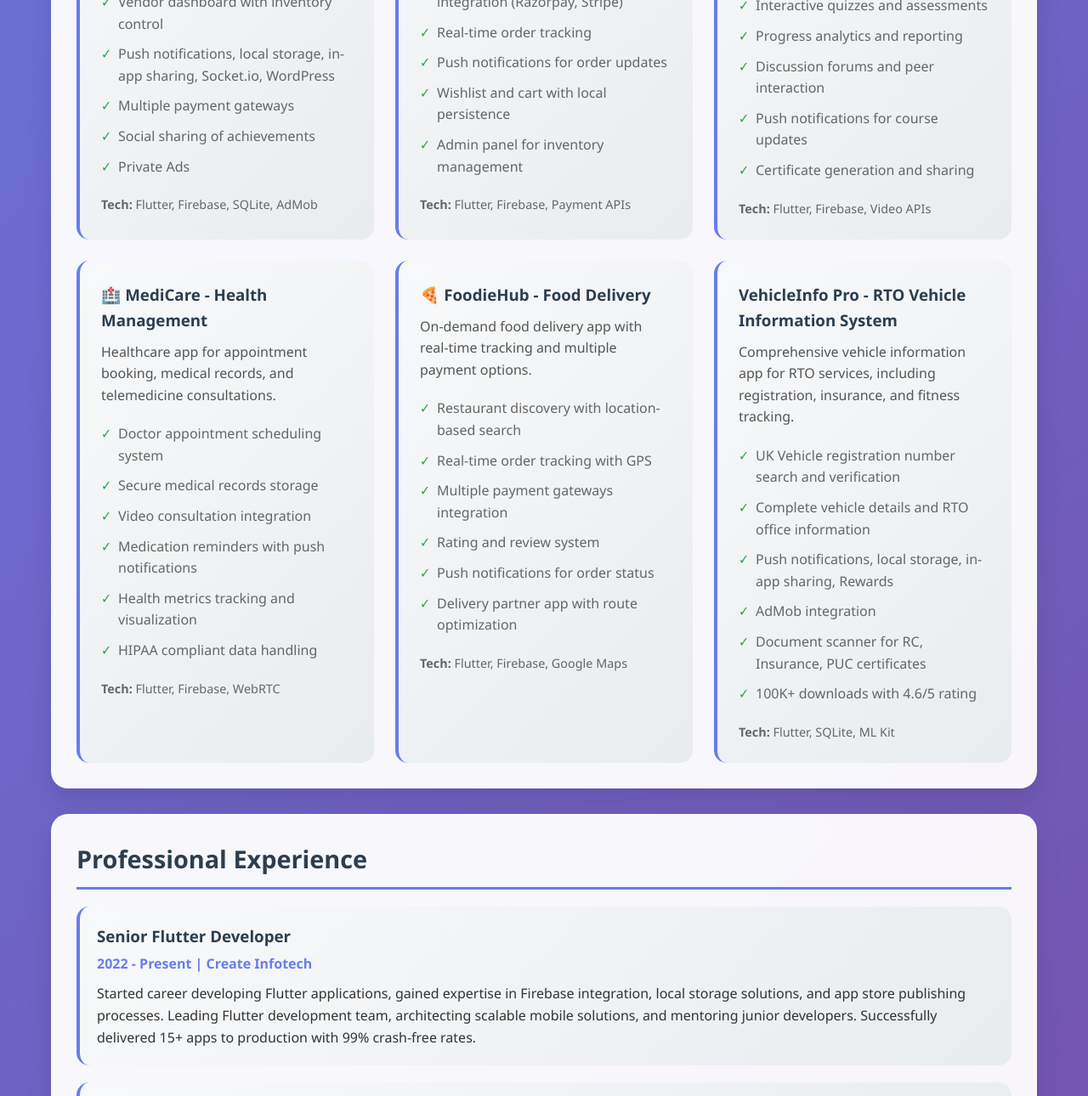
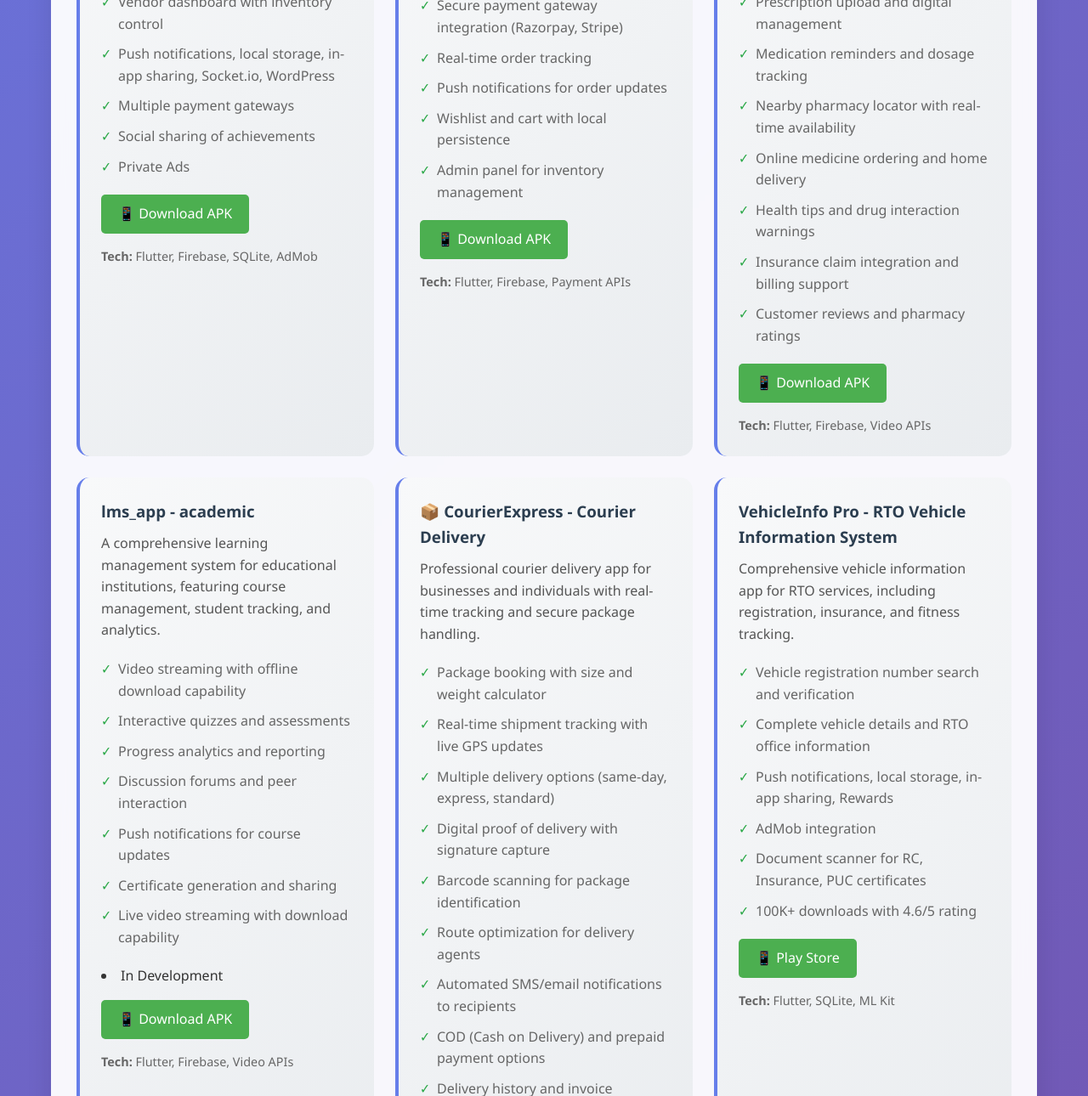
Before and after one commit to CreateInfotech2024/henilbhadiyadra.github.io, a plain HTML site: page index.html in a window 1280 px wide. Shown: the part 1648-2938 px from the top of the page at 85% size. Drawn offline with Linux system fonts and the light colour scheme.

Commit message:
Update index.html

```diff
--- a/index.html
+++ b/index.html
@@ -427,6 +427,13 @@
                         <li>Social sharing of achievements</li>
                         <li>Private Ads</li>
                     </ul>
+                    <div class="download-section" style="margin: 15px 0;">
+                        <a href="https://drive.google.com/file/d/1XEl70rH1rG-SY0rF3EpSe-e6DoOpftOf/view?usp=drive_link"
+                            class="btn btn-primary" download="British Chemist.apk"
+                            style="background: #4CAF50; color: white; padding: 10px 20px; text-decoration: none; border-radius: 5px; display: inline-block;">
+                            📱 Download APK
+                        </a>
+                    </div>
                     <!-- <div class="project-links">
                         <a href="#" class="btn btn-primary">📱 Play Store</a>
                         <a href="#" class="btn btn-primary">🍎 App Store</a>
@@ -436,9 +443,8 @@
                         Flutter, Firebase, SQLite, AdMob
                     </p>
                 </div>
-
                 <div class="project-card">
-                    <h3>🛒 ShopEasy - E-commerce App</h3>
+                    <h3>🛒 MMJ Enterprise - E-commerce App</h3>
                     <p class="project-description">Full-featured e-commerce platform with payment integration and order
                         management.</p>
                     <ul class="project-features">
@@ -449,6 +455,13 @@
                         <li>Wishlist and cart with local persistence</li>
                         <li>Admin panel for inventory management</li>
                     </ul>
+                    <div class="download-section" style="margin: 15px 0;">
+                        <a href="https://drive.google.com/file/d/1j74aHSEq8RFMqJHN4hcTM5Z5xwYjt0uQ/view?usp=drive_link"
+                            class="btn btn-primary" download="MMJEnterprise.apk"
+                            style="background: #4CAF50; color: white; padding: 10px 20px; text-decoration: none; border-radius: 5px; display: inline-block;">
+                            📱 Download APK
+                        </a>
+                    </div>
                     <!-- <div class="project-links">
                         <a href="#" class="btn btn-primary">📱 Play Store</a>
                         <a href="#" class="btn btn-primary">🍎 App Store</a>
@@ -460,17 +473,26 @@
                 </div>
 
                 <div class="project-card">
-                    <h3>📚 StudyBuddy - Learning Platform</h3>
-                    <p class="project-description">Educational app with video courses, quizzes, and progress tracking
-                        for students.</p>
+                    <h3>All Chemists - Pharmacy App</h3>
+                    <p class="project-description">A comprehensive pharmacy app with medication tracking, prescription
+                        management, and health resources. logging, and progress analytics.</p>
                     <ul class="project-features">
-                        <li>Video streaming with offline download capability</li>
-                        <li>Interactive quizzes and assessments</li>
-                        <li>Progress analytics and reporting</li>
-                        <li>Discussion forums and peer interaction</li>
-                        <li>Push notifications for course updates</li>
-                        <li>Certificate generation and sharing</li>
+                        <li>Medicine search and detailed drug information database</li>
+                        <li>Prescription upload and digital management</li>
+                        <li>Medication reminders and dosage tracking</li>
+                        <li>Nearby pharmacy locator with real-time availability</li>
+                        <li>Online medicine ordering and home delivery</li>
+                        <li>Health tips and drug interaction warnings</li>
+                        <li>Insurance claim integration and billing support</li>
+                        <li>Customer reviews and pharmacy ratings</li>
                     </ul>
+                    <div class="download-section" style="margin: 15px 0;">
+                        <a href="https://drive.google.com/file/d/1dPoKrrdpva3w4Q8WLX4UgWhFaTVULUJv/view?usp=drive_link"
+                            class="btn btn-primary" download="VehicleInfo-Pro-v1.0.apk"
+                            style="background: #4CAF50; color: white; padding: 10px 20px; text-decoration: none; border-radius: 5px; display: inline-block;">
+                            📱 Download APK
+                        </a>
+                    </div>
                     <!-- <div class="project-links">
                         <a href="#" class="btn btn-primary">📱 Play Store</a>
                         <a href="#" class="btn btn-secondary">🌐 Website</a>
@@ -482,46 +504,65 @@
                 </div>
 
                 <div class="project-card">
-                    <h3>🏥 MediCare - Health Management</h3>
-                    <p class="project-description">Healthcare app for appointment booking, medical records, and
-                        telemedicine consultations.</p>
+                    <h3>lms_app - academic</h3>
+                    <p class="project-description">A comprehensive learning management system for educational
+                        institutions,
+                        featuring course management, student tracking, and analytics.</p>
                     <ul class="project-features">
-                        <li>Doctor appointment scheduling system</li>
-                        <li>Secure medical records storage</li>
-                        <li>Video consultation integration</li>
-                        <li>Medication reminders with push notifications</li>
-                        <li>Health metrics tracking and visualization</li>
-                        <li>HIPAA compliant data handling</li>
+                        <li>Video streaming with offline download capability</li>
+                        <li>Interactive quizzes and assessments</li>
+                        <li>Progress analytics and reporting</li>
+                        <li>Discussion forums and peer interaction</li>
+                        <li>Push notifications for course updates</li>
+                        <li>Certificate generation and sharing</li>
+                        <li>Live video streaming with download capability</li>
                     </ul>
+                    <li>In Development</li>
+                    <div class="download-section" style="margin: 15px 0;">
+                        <a href="https://drive.google.com/file/d/1ifMvvAAwjE76ILJJ3jkN8P5p3tk6RpDQ/view?usp=drive_link"
+                            class="btn btn-primary" download="VehicleInfo-Pro-v1.0.apk" style="background:
+#4CAF50; color: white; padding: 10px 20px; text-decoration: none; border-radius: 5px; display: inline-block;">
+                            📱 Download APK
+                        </a>
+                    </div>
                     <!-- <div class="project-links">
                         <a href="#" class="btn btn-primary">📱 Play Store</a>
-                        <a href="#" class="btn btn-primary">🍎 App Store</a>
+                        <a href="#" class="btn btn-secondary">🌐 Website</a>
                     </div> -->
                     <p style="margin-top: 10px; color: #666; font-size: 0.9rem;">
                         <strong>Tech:</strong>
-                        Flutter, Firebase, WebRTC
+                        Flutter, Firebase, Video APIs
                     </p>
                 </div>
-
                 <div class="project-card">
-                    <h3>🍕 FoodieHub - Food Delivery</h3>
-                    <p class="project-description">On-demand food delivery app with real-time tracking and multiple
-                        payment options.</p>
+                    <h3>📦 CourierExpress - Courier Delivery</h3>
+                    <p class="project-description">Professional courier delivery app for businesses and individuals with
+                        real-time tracking and secure package handling.</p>
                     <ul class="project-features">
-                        <li>Restaurant discovery with location-based search</li>
-                        <li>Real-time order tracking with GPS</li>
-                        <li>Multiple payment gateways integration</li>
-                        <li>Rating and review system</li>
-                        <li>Push notifications for order status</li>
-                        <li>Delivery partner app with route optimization</li>
+                        <li>Package booking with size and weight calculator</li>
+                        <li>Real-time shipment tracking with live GPS updates</li>
+                        <li>Multiple delivery options (same-day, express, standard)</li>
+                        <li>Digital proof of delivery with signature capture</li>
+                        <li>Barcode scanning for package identification</li>
+                        <li>Route optimization for delivery agents</li>
+                        <li>Automated SMS/email notifications to recipients</li>
+                        <li>COD (Cash on Delivery) and prepaid payment options</li>
+                        <li>Delivery history and invoice management</li>
                     </ul>
+                    <div class="download-section" style="margin: 15px 0;">
+                        <a href="https://drive.google.com/file/d/1oXTHbr66s8dbvOWwN8MNZ0kzdw4gKg5b/view?usp=drive_link"
+                            class="btn btn-primary" download="CourierExpress-v1.0.apk"
+                            style="background: #4CAF50; color: white; padding: 10px 20px; text-decoration: none; border-radius: 5px; display: inline-block;">
+                            📱 Download APK
+                        </a>
+                    </div>
                     <!-- <div class="project-links">
-                        <a href="#" class="btn btn-primary">📱 Play Store</a>
-                        <a href="#" class="btn btn-secondary">📋 Case Study</a>
-                    </div> -->
+        <a href="#" class="btn btn-primary">📱 Play Store</a>
+        <a href="#" class="btn btn-secondary">📋 Case Study</a>
+    </div> -->
                     <p style="margin-top: 10px; color: #666; font-size: 0.9rem;">
                         <strong>Tech:</strong>
-                        Flutter, Firebase, Google Maps
+                        Flutter, Firebase, Google Maps API, Payment Gateway, ML Kit
                     </p>
                 </div>
 
@@ -530,13 +571,20 @@
                     <p class="project-description">Comprehensive vehicle information app for RTO services, including
                         registration, insurance, and fitness tracking.</p>
                     <ul class="project-features">
-                        <li>UK Vehicle registration number search and verification</li>
+                        <li>Vehicle registration number search and verification</li>
                         <li>Complete vehicle details and RTO office information</li>
                         <li>Push notifications, local storage, in-app sharing, Rewards</li>
                         <li>AdMob integration</li>
                         <li>Document scanner for RC, Insurance, PUC certificates</li>
                         <li>100K+ downloads with 4.6/5 rating</li>
                     </ul>
+                    <div class="download-section" style="margin: 15px 0;">
+                        <a href="https://play.google.com/store/apps/details?id=nk.vehicleinfo.vehicledetails"
+                            class="btn btn-primary" download="VehicleInfo-Pro-v1.0.apk"
+                            style="background: #4CAF50; color: white; padding: 10px 20px; text-decoration: none; border-radius: 5px; display: inline-block;">
+                            📱 Play Store
+                        </a>
+                    </div>
                     <!-- <div class="project-links">
                         <a href="#" class="btn btn-primary">📱 Play Store</a>
                         <a href="#" class="btn btn-primary">🍎 App Store</a>
```
